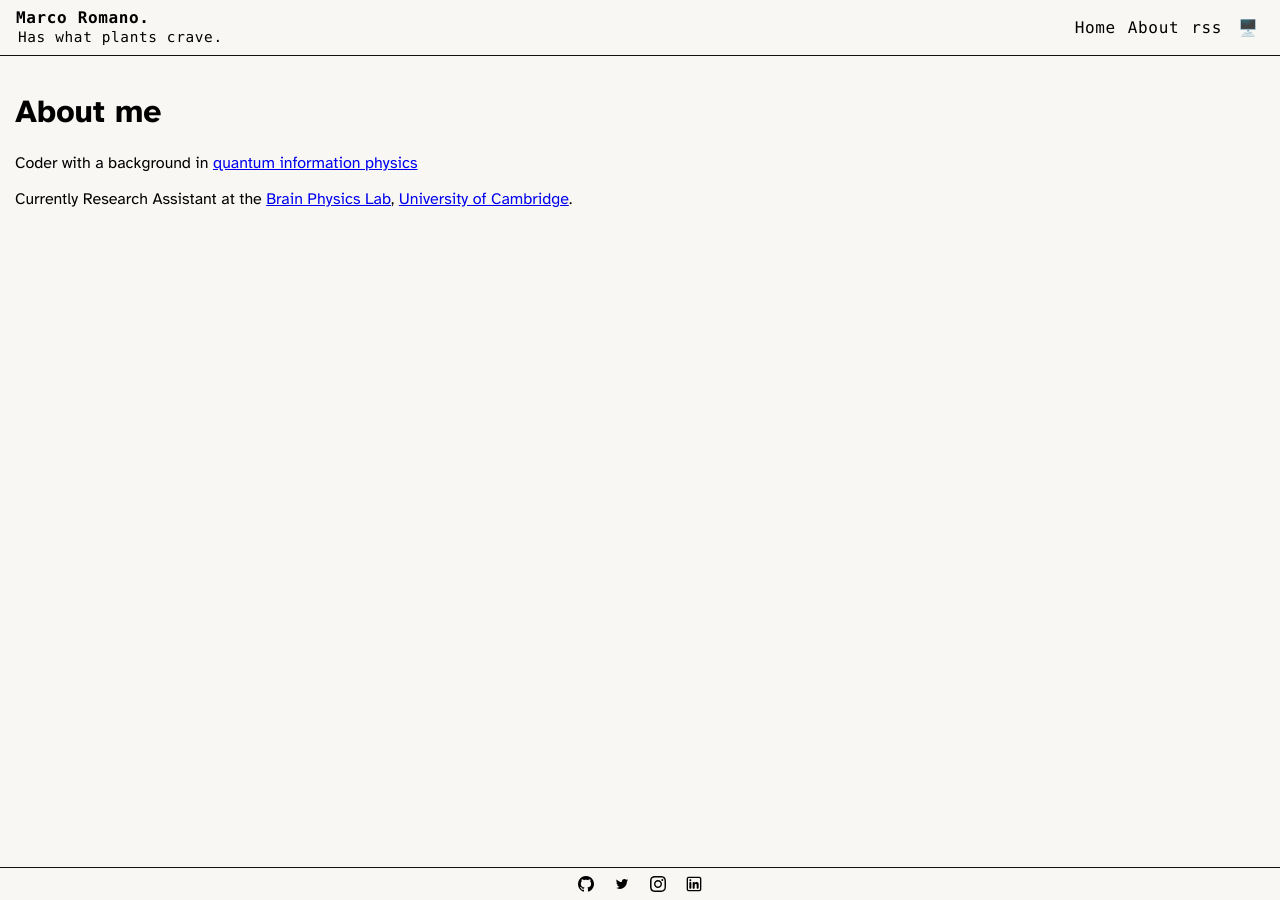
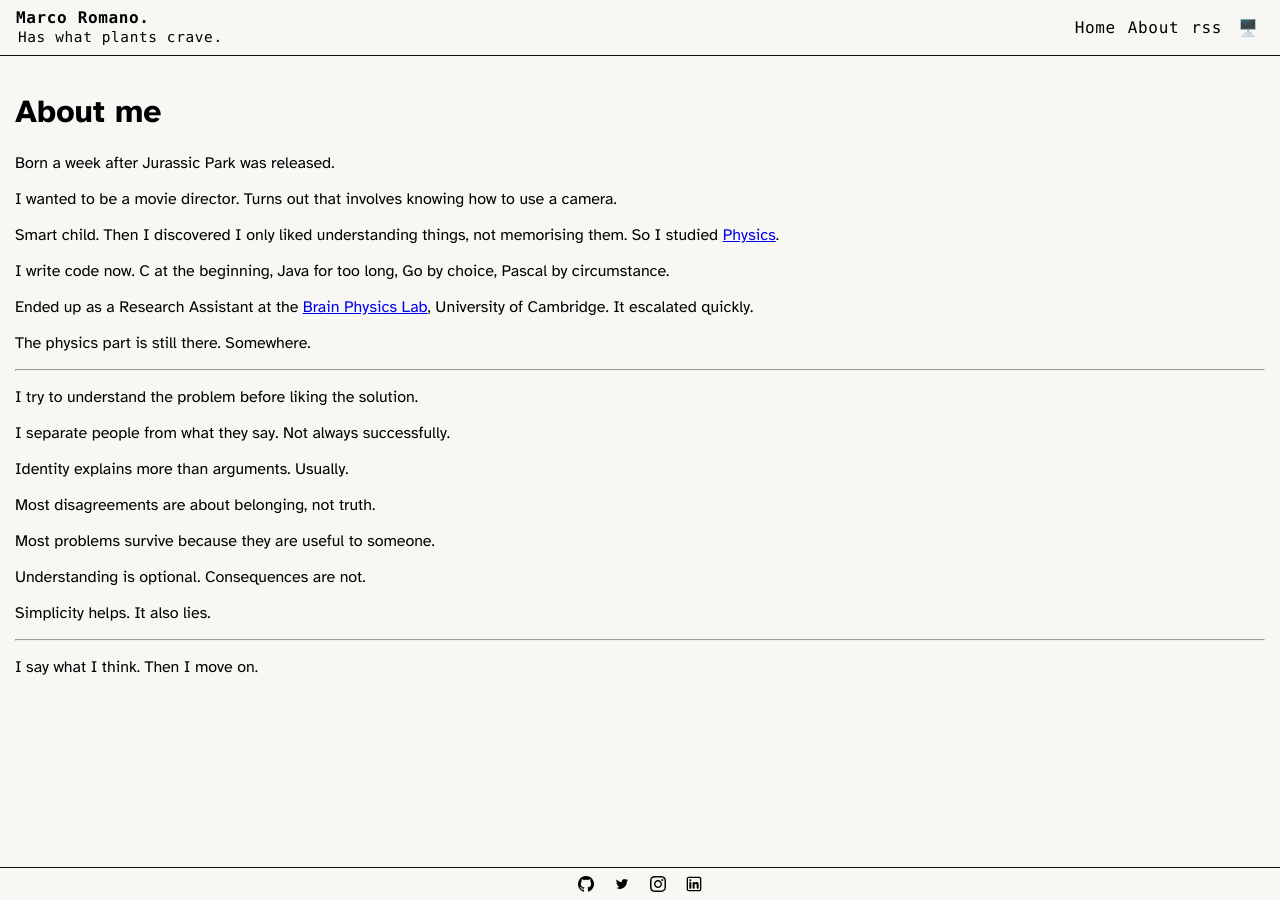
Before and after one commit to markort147/markort147.github.io, a Jekyll site: the page built from about.md, in a window 1280 px wide. Built offline with Jekyll 4.4.1, drawn with Linux system fonts in a browser that asks for light colours; some web fonts are replaced.

Commit message:
updated about.md

```diff
--- a/about.md
+++ b/about.md
@@ -4,10 +4,20 @@ title: About me
 ---
 <div style='padding: 15px;'>
     <h1>About me</h1>
-    <p>
-    Coder with a background in <a href='https://www.quantumlab.it'>quantum information physics</a>
-    </p>
-    <p>
-    Currently Research Assistant at the <a href='https://icmplus.neurosurg.cam.ac.uk'>Brain Physics Lab</a>, <a href='https://www.clinical-neuroscience.cam.ac.uk/research/traumatic-brain-injury-and-disorders-consciousness'>University of Cambridge</a>.
-    </p>
+    <p>Born a week after Jurassic Park was released.</p>
+    <p>I wanted to be a movie director. Turns out that involves knowing how to use a camera.</p>
+    <p>Smart child. Then I discovered I only liked understanding things, not memorising them. So I studied <a href='https://iopscience.iop.org/article/10.1088/1367-2630/ab7a30'>Physics</a>.</p>
+    <p>I write code now. C at the beginning, Java for too long, Go by choice, Pascal by circumstance.</p>
+    <p>Ended up as a Research Assistant at the <a href='https://icmplus.neurosurg.cam.ac.uk'>Brain Physics Lab</a>, University of Cambridge. It escalated quickly.</p>
+    <p>The physics part is still there. Somewhere.</p>
+    <hr>
+    <p>I try to understand the problem before liking the solution.</p>
+    <p>I separate people from what they say. Not always successfully.</p>
+    <p>Identity explains more than arguments. Usually.</p>
+    <p>Most disagreements are about belonging, not truth.</p>
+    <p>Most problems survive because they are useful to someone.</p>
+    <p>Understanding is optional. Consequences are not.</p>
+    <p>Simplicity helps. It also lies.</p>
+    <hr>
+    <p>I say what I think. Then I move on.</p>
 </div>
```
